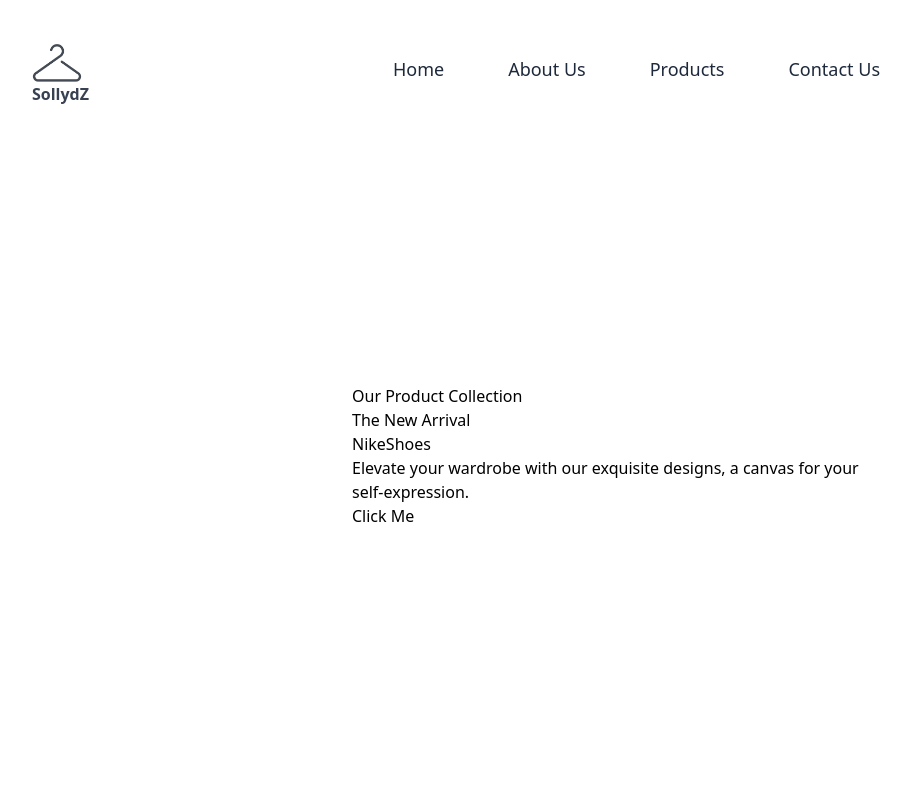
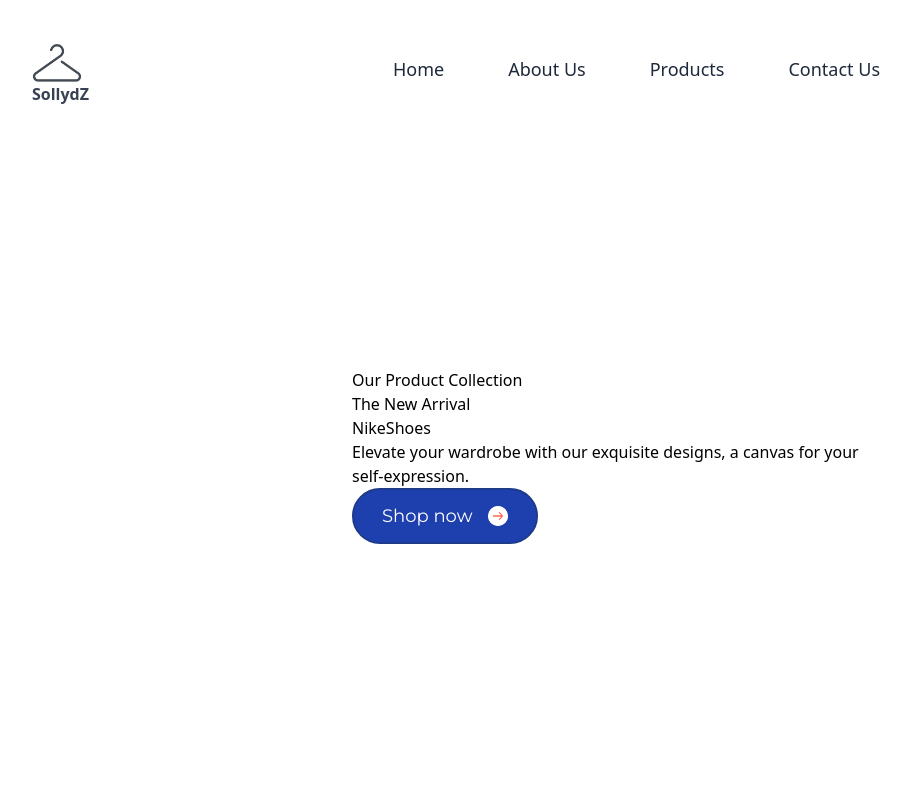
Before and after one commit to huzaifameer/Shopping-System, a React (Vite) app: page / in a window 1280 px wide. Shown: the top 800 px of the page, without its empty margins (32-943 px from the left). Built offline with nearby package versions, Linux system fonts and the light colour scheme; a web font is replaced by a local one.

Commit message:
commit10

```diff
--- a/src/components/Button.jsx
+++ b/src/components/Button.jsx
@@ -1,11 +1,31 @@
+const Button = ({
+    label,
+    iconURL,
+    backgroundColor,
+    textColor,
+    borderColor,
+    fullWidth,
+  }) => {
+    return (
+      <button
+        className={`flex justify-center items-center gap-2 px-7 py-4 border-2 font-montserrat text-lg leading-none
+        ${
+          backgroundColor
+            ? `${backgroundColor} ${textColor} ${borderColor}`
+            : "bg-blue-800 text-white border-blue-900"
+        } rounded-full ${fullWidth && "w-full"}`}
+      >
+        {label}
 
+        {iconURL && (
+          <img
+            src={iconURL}
+            alt='arrow right icon'
+            className='ml-2 rounded-full bg-white w-5 h-5'
+          />
+        )}
+      </button>
+    );
+  };
 
-const Button = () => {
-  return (
-    <button className="">
-        Click Me
-    </button>
-  )
-}
-
-export default Button
+  export default Button;
--- a/src/sections/Hero.jsx
+++ b/src/sections/Hero.jsx
@@ -1,23 +1,21 @@
+import { arrowRight } from "../assets/icons"
 import Button from "../components/Button"
 
 
 const Hero = () => {
   return (
-    <section id="home" className="w-full flex
-    xl:flex-row flex-col justify-center min-h-screen
-    gap-10 max-container">
+    <section id="home" className="w-full flex xl:flex-row flex-col justify-center min-h-screen gap-10 max-container">
       <div className="relative xl:w-2/5 flex flex-col justify-center items-start w-full max-xl:padding-x pt-28">
         <p>Our Product Collection</p>
         <h1>
           <span>The New Arrival</span><br />
-          <span>Nike</span>
-          <span>Shoes</span>
+          <span>Nike</span>Shoes
         </h1>
         <p>Elevate your wardrobe with our exquisite designs, a canvas for your self-expression.</p>
-        <Button />
+        <Button label='Shop now' iconURL={arrowRight} />
       </div>
     </section>
   )
 }
 
-export default Hero
+export default Hero;
```
